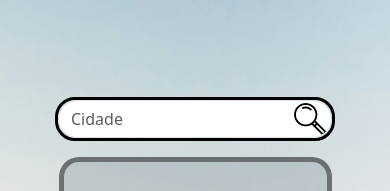
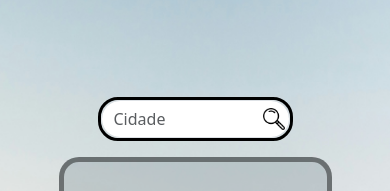
Before and after one commit to GuizinSX7/API_clima_tempo, a website: page index.html in a window 390 px wide. Shown: the part 170-361 px from the top of the page. Drawn offline with nearby package versions, Linux system fonts and the light colour scheme.

Commit message:
RESPONSIVOOOOO

```diff
--- a/style.css
+++ b/style.css
@@ -10,7 +10,8 @@ body {
     background-size: 100vh;
     background-size: cover;
     background-repeat: no-repeat; */
-  background: url("./img/dominik-schroder-FIKD9t5_5zQ-unsplash.jpg") no-repeat center center fixed;
+  background: url("./img/dominik-schroder-FIKD9t5_5zQ-unsplash.jpg") no-repeat
+    center center fixed;
   -webkit-background-size: cover;
   -moz-background-size: cover;
   -o-background-size: cover;
@@ -27,8 +28,6 @@ body {
 
 #formClima {
   display: flex;
-  min-width: 280px;
-  max-width: 1920px;
   width: 50%;
   border: 3px solid black;
   border-radius: 20px;
@@ -209,7 +208,12 @@ body {
   .pais-style {
     width: 35px;
   }
-  #formClima {
-    width: 30%;
+  #cityInput {
+    display: flex;
+    border-radius: 20px;
+    background-image: url("./img/WhatsApp_Image_2024-02-28_at_13.54.13-removebg-preview.png");
+    background-repeat: no-repeat;
+    background-size: 22px;
+    background-position: 98%;
   }
 }
```
